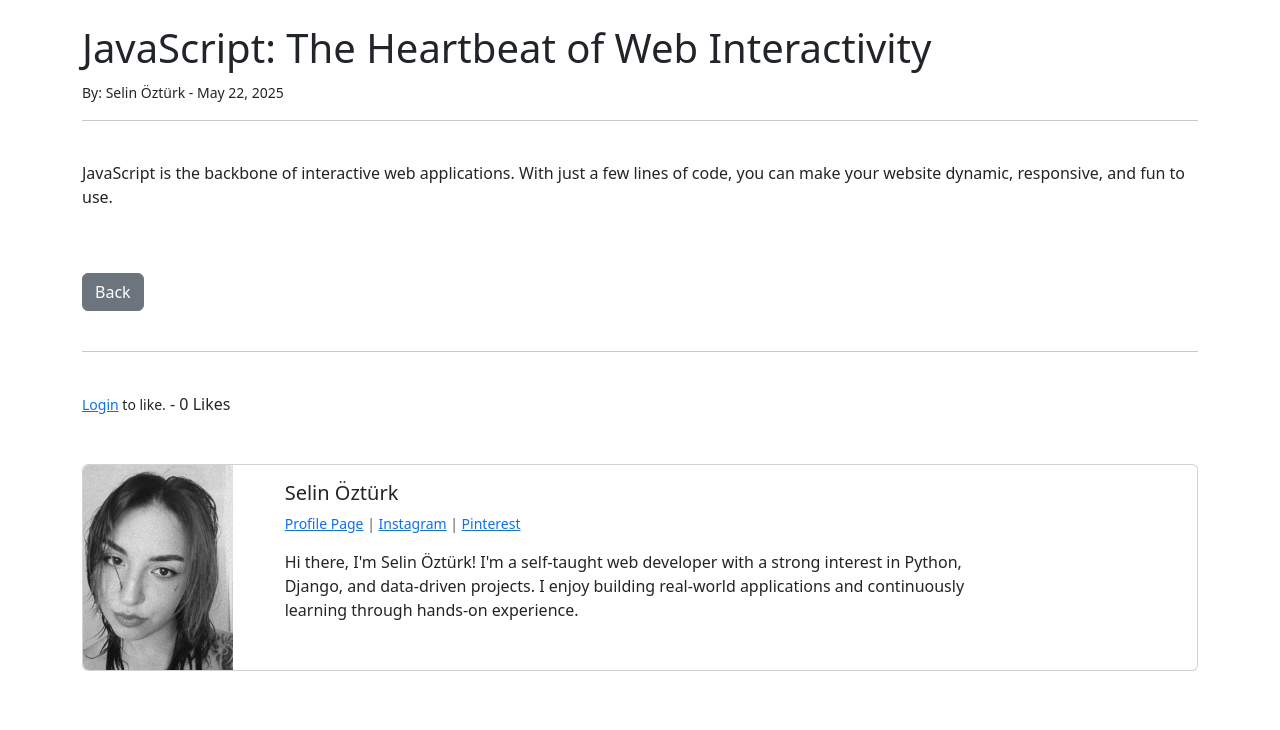
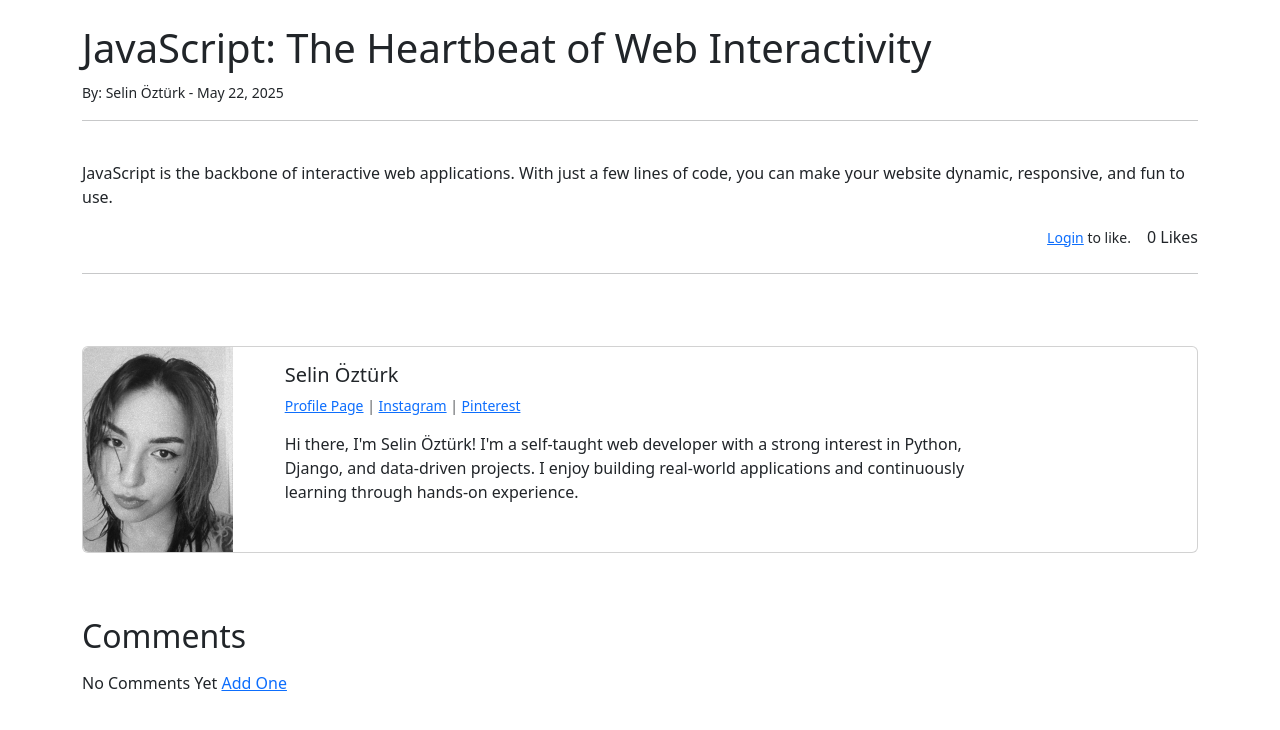
Before and after one commit to Selinoztrk/Django-Blog, a Django app: page /article/1 in a window 1280 px wide. Shown: the part 56-786 px from the top of the page. Run offline with Django 5.2, Linux system fonts and the light colour scheme; data comes from the database, SQL or seed files in the repository; both versions use the stored data as it was after the commit; some libraries are stand-ins or nearby versions.

Commit message:
Add comment submission feature for blog posts

```diff
--- a/blog_app/admin.py
+++ b/blog_app/admin.py
@@ -1,7 +1,8 @@
 from django.contrib import admin
-from .models import Post, Category, Profile
+from .models import Post, Category, Profile, Comment
 
 
 admin.site.register(Post)
 admin.site.register(Category)
 admin.site.register(Profile)
+admin.site.register(Comment)
--- a/blog_app/forms.py
+++ b/blog_app/forms.py
@@ -1,5 +1,5 @@
 from django import forms
-from .models import Post, Category
+from .models import Post, Category, Comment
 
 
 choices = Category.objects.all().values_list('name', 'name')
@@ -36,3 +36,14 @@ class EditForm(forms.ModelForm):
             'body': forms.Textarea(attrs={'class': 'form-control'}),
             'snippet': forms.Textarea(attrs={'class': 'form-control'}),
         }
+
+
+class CommentForm(forms.ModelForm):
+    class Meta:
+        model = Comment
+        fields = ('name', 'body')
+
+        widgets = {
+            'name': forms.TextInput(attrs={'class': 'form-control'}),
+            'body': forms.Textarea(attrs={'class': 'form-control'}),
+        }
--- a/blog_app/models.py
+++ b/blog_app/models.py
@@ -51,3 +51,13 @@ class Post(models.Model):
     def get_absolute_url(self):
         #return reverse('article-detail', args=(str(self.id)))
         return reverse('home')
+
+
+class Comment(models.Model):
+    post = models.ForeignKey(Post, related_name="comments", on_delete=models.CASCADE)
+    name = models.CharField(max_length=255)
+    body = models.TextField()
+    date_added = models.DateTimeField(auto_now_add=True)
+
+    def __str__(self):
+        return '%s - %s' % (self.post.title, self.name)
--- a/blog_app/templates/article_details.html
+++ b/blog_app/templates/article_details.html
@@ -16,7 +16,7 @@
         </small><br>
     <hr><br>
         {% if post.header_image %}
-            <div style="max-width: 800px; margin: 0 auto; text-align: center;">
+            <div class="mt-4" style="max-width: 800px; margin: 0 auto; text-align: center;">
                 <img src="{{ post.header_image.url }}" alt="Tech Illustration" style="max-width: 100%; height: auto;">
                 <br><br><br>
             </div>
@@ -24,25 +24,32 @@
 
             {{ post.body|safe }}
 
-        <br><br>
-    <a href="{% url 'home' %}" class="btn btn-secondary">Back</a> <br><br>
-    <hr><br>
-    <form action="{% url 'like_post' post.pk %}" method="POST">
+    <div class="d-flex justify-content-end">
+        <form action="{% url 'like_post' post.pk %}" method="POST" class="d-flex align-items-center gap-2">
             {% csrf_token %}
 
             {% if user.is_authenticated %}
-        {% if liked  %}
-            <button type="submit" name="post_id" value="{{ post.id }}" class="btn btn-danger btn-sm">Unlike</button>
+                {% if liked %}
+                    <button type="submit" name="post_id" value="{{ post.id }}" class="btn btn-danger btn-sm">
+                        👎 Unlike
+                    </button>
                 {% else %}
-            <button type="submit" name="post_id" value="{{ post.id }}" class="btn btn-primary btn-sm">Like</button>
+                    <button type="submit" name="post_id" value="{{ post.id }}" class="btn btn-primary btn-sm">
+                        👍 Like
+                    </button>
                 {% endif %}
             {% else %}
-        <small><a href="{% url 'login' %}">Login</a> to like.</small>
+                <small>
+                    <a href="{% url 'login' %}">Login</a> to like.
+                </small>
             {% endif %}
 
-            - {{ total_likes }} Likes
-    </form> <br><br>
+            <span class="ms-2">{{ total_likes }} Likes</span>
+        </form>
+    </div>
+    <hr class="my-4">
 
+    <br><br>
     <div class="card mb-3">
   <div class="row g-0">
     <div class="col-md-2">
@@ -79,4 +86,17 @@
   </div>
 </div><br>
 
+<h2 class="mt-4 mb-3">Comments</h2>
+    {% if not post.comments.all %}
+    <p>No Comments Yet <a href="{% url 'add_comment' post.pk %}">Add One</a></p>
+    {% else %}
+    <a href="{% url 'add_comment' post.pk %}">Add Comment</a> <br><br>
+        {% for comment in post.comments.all %}
+            <div class="mb-4 p-3 border rounded shadow-sm bg-light">
+                <h6 class="mb-1"><strong>{{ comment.name }}</strong> <small class="text-muted">– {{ comment.date_added }}</small></h6>
+                <p class="mb-0">{{ comment.body }}</p>
+            </div>
+        {% endfor %}
+    {% endif %}<br>
+
 {% endblock %}
--- a/blog_app/urls.py
+++ b/blog_app/urls.py
@@ -1,9 +1,8 @@
 from django.urls import path
 #from . import views
-from .views import HomeView, ArticleDetailView, AddPostView, UpdatePostView, DeletePostView, AddCategoryView, CategoryView, LikeView
+from .views import HomeView, ArticleDetailView, AddPostView, UpdatePostView, DeletePostView, AddCategoryView, CategoryView, LikeView, AddCommentView
 
 urlpatterns = [
-    #path('', views.home, name='home'),
     path('', HomeView.as_view(), name='home'),
     path('article/<int:pk>', ArticleDetailView.as_view(), name='article-detail'),
     path('add_post/', AddPostView.as_view(), name='add_post'),
@@ -12,4 +11,5 @@ urlpatterns = [
     path('article/<int:pk>/remove', DeletePostView.as_view(), name='delete_post'),
     path('category/<str:cats>/', CategoryView, name='category'),
     path('like/<int:pk>', LikeView, name='like_post'),
+    path('article/<int:pk>/comment', AddCommentView.as_view(), name='add_comment'),
 ]
--- a/blog_app/views.py
+++ b/blog_app/views.py
@@ -1,7 +1,7 @@
 from django.shortcuts import render, get_object_or_404
 from django.views.generic import ListView, DetailView, CreateView, UpdateView, DeleteView
-from .models import Post, Category
-from .forms import PostForm, EditForm
+from .models import Post, Category, Comment
+from .forms import PostForm, EditForm, CommentForm
 from django.urls import reverse_lazy, reverse
 from django.http import HttpResponseRedirect
 
@@ -63,6 +63,19 @@ class AddPostView(CreateView):
     #fields = ('title', 'body')
 
 
+class AddCommentView(CreateView):
+    model = Comment
+    form_class = CommentForm
+    template_name = 'add_comment.html'
+
+    def form_valid(self, form):
+        form.instance.post_id = self.kwargs['pk']
+        return super().form_valid(form)
+
+    def get_success_url(self):
+        return reverse('article-detail', kwargs={'pk': self.kwargs['pk']})
+
+
 class AddCategoryView(CreateView):
     model = Category
     template_name = 'add_category.html'
```
Also changed, not shown: blog_app/templates/add_comment.html (added, +16 -0 lines), blog_app/migrations/0011_comment.py (added), db.sqlite3. Lines whose indentation alone changed are shown as unchanged.
